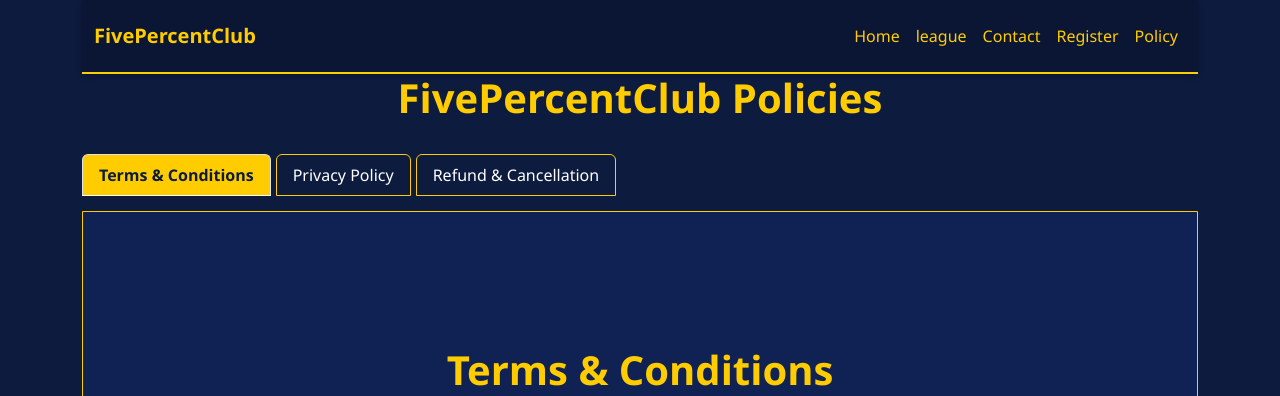
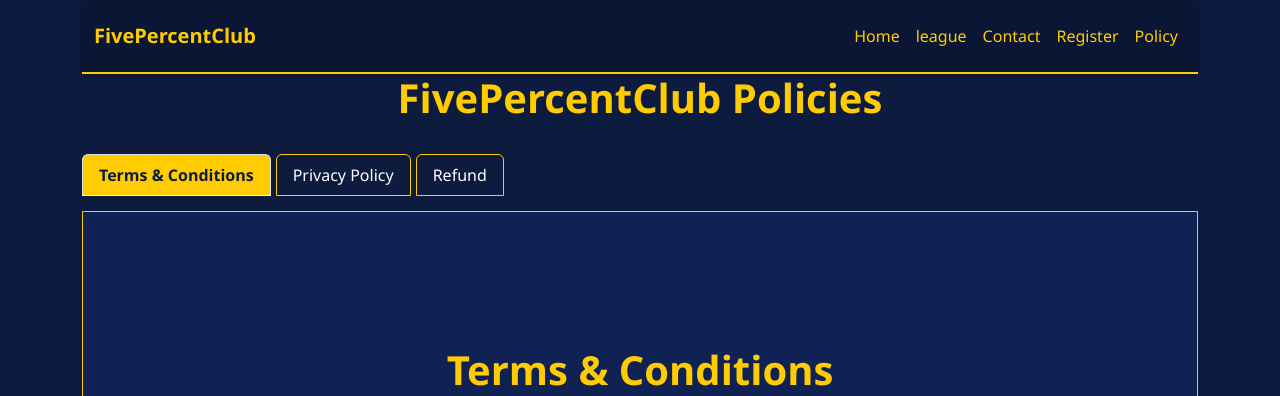
Before and after one commit to habelash/tournment, a Django app: page /return_policies/ in a window 1280 px wide. Shown: the top 396 px of the page. Run offline with Django 5.2, Linux system fonts and the light colour scheme; parts of the project's set-up code (start-up, migrations or seed data) failed here and were passed over.

Commit message:
Updated policies

```diff
--- a/registration/templates/policies.html
+++ b/registration/templates/policies.html
@@ -130,7 +130,7 @@
       <button class="nav-link" id="privacy-tab" data-bs-toggle="tab" data-bs-target="#privacy" type="button" role="tab">Privacy Policy</button>
     </li>
     <li class="nav-item" role="presentation">
-      <button class="nav-link" id="refund-tab" data-bs-toggle="tab" data-bs-target="#refund" type="button" role="tab">Refund & Cancellation</button>
+      <button class="nav-link" id="refund-tab" data-bs-toggle="tab" data-bs-target="#refund" type="button" role="tab">Refund</button>
     </li>
   </li>
 
@@ -222,11 +222,15 @@
       <strong>Company Name & Address:</strong> FivePercentClub, Bangalore
     </p>
   </div>
-
-    <div class="tab-pane fade" id="refund" role="tabpanel">
-      <h1>Refund </h1>
-      <p>1.Approved refund will be credited in 7 to 10 business days </p>
-    </div>
+<div class="tab-pane fade show active" id="refund" role="tabpanel" aria-labelledby="refund-tab">
+    <h1 class="policy-title">Refund</h1>
+    <ul class="policy-list">
+          Approved refund requests will be processed and credited to the original payment method within <strong>7 to 10 business days</strong> from the date of approval. This timeline may vary depending on the payment provider or bank involved.
+          <br><br>
+          Please note that refunds are subject to eligibility criteria and verification by our support team. We reserve the right to decline refund requests that do not comply with our terms and conditions. In case of any delays beyond the mentioned period, users are encouraged to contact our support team with the transaction details for prompt resolution.
+    </ul>
+  </div>
+</div>
 
   </div>
 </div>
```
